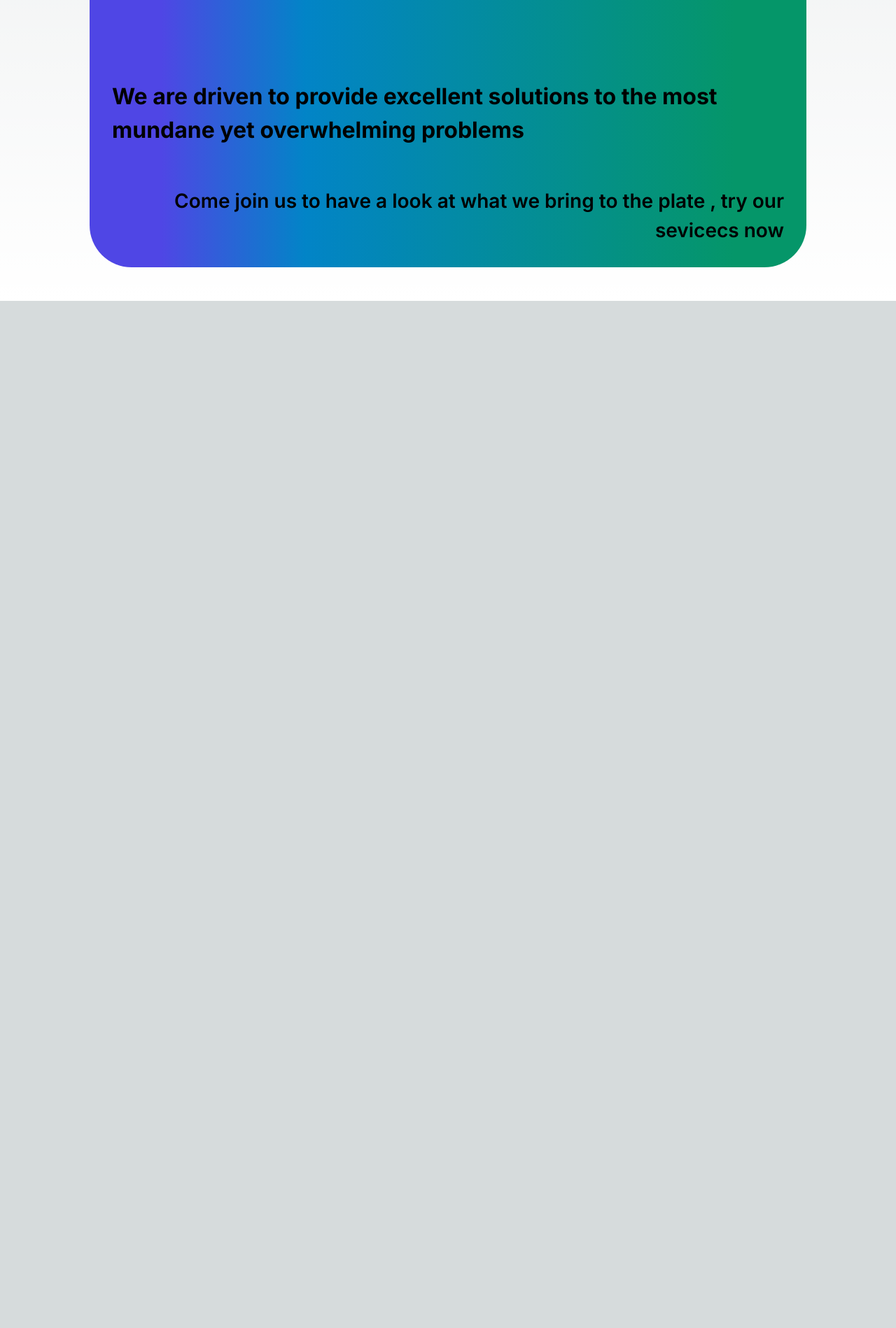
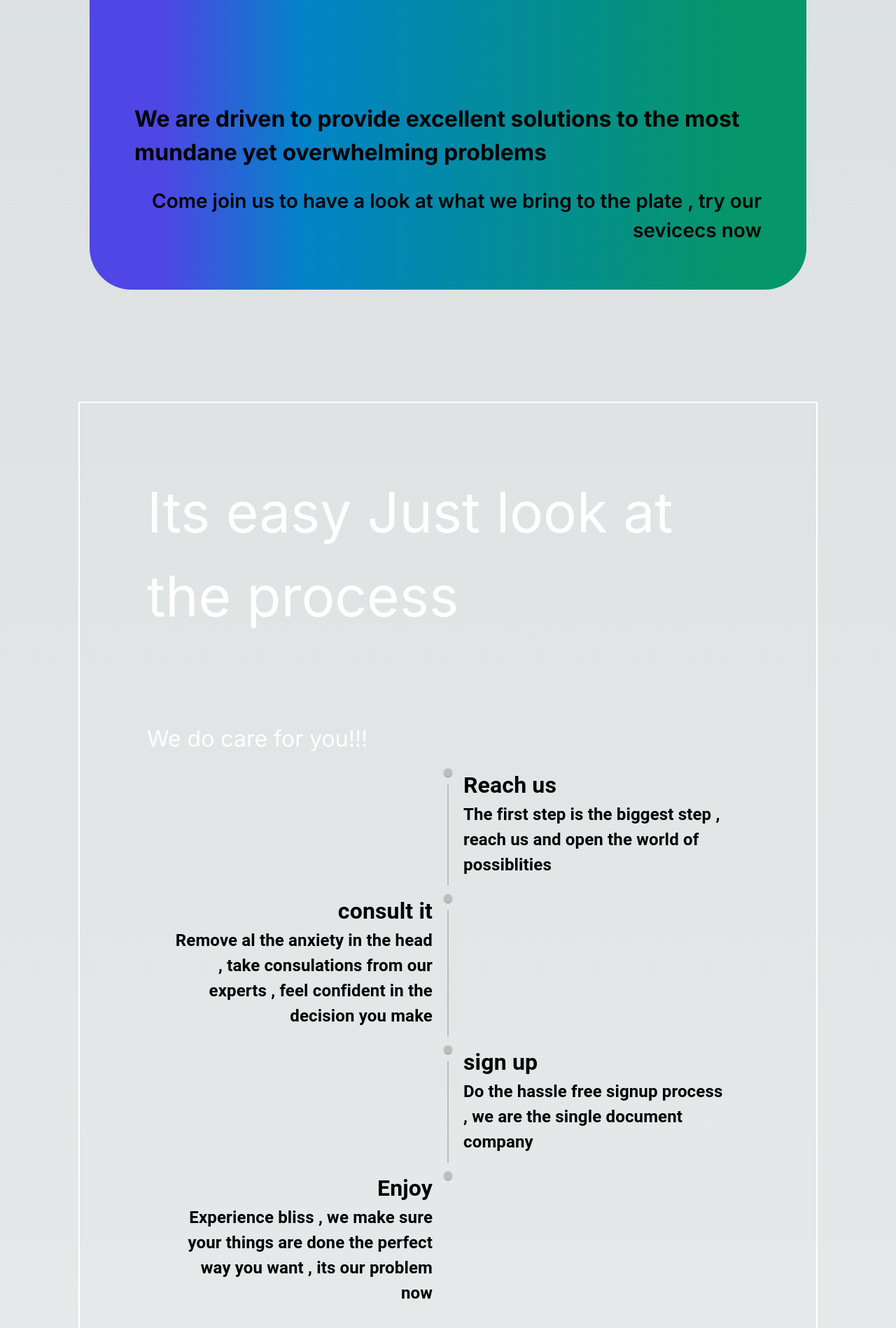
Before and after one commit to huzaifa9999/density, a Next.js app: page / in a window 1280 px wide. Shown: the part 1222-3120 px from the top of the page at 70% size. Before the commit the page ends 1652 px from the top, so only its background shows below. Built offline with nearby package versions, Linux system fonts and the light colour scheme.

Commit message:
added timeline and card carousle

```diff
--- a/app/globals.css
+++ b/app/globals.css
@@ -1,6 +1,8 @@
 @tailwind base;
 @tailwind components;
 @tailwind utilities;
+@import "react-alice-carousel/lib/alice-carousel.css";
+
 
 :root {
   --foreground-rgb: 0, 0, 0;
--- a/app/page.js
+++ b/app/page.js
@@ -2,12 +2,16 @@
 import Nav from "@/components/Nav"
 import Hero from "@/components/Hero"
 import Intro from "@/components/Intro"
+import AlternateTimeline from "@/components/timeline"
+import Reviews from "@/components/reviews"
 const Home = () => {
   return (
   <>
     <Nav/>
     <Hero/>
     <Intro/>
+    <AlternateTimeline/>
+    <Reviews/>
   </>
   )
 }
--- /dev/null
+++ b/components/Card.jsx
@@ -0,0 +1,42 @@
+import * as React from 'react';
+import Card from '@mui/material/Card';
+import CardContent from '@mui/material/CardContent';
+import CardMedia from '@mui/material/CardMedia';
+import Typography from '@mui/material/Typography';
+import { CardActionArea } from '@mui/material';
+import Image from 'next/image';
+import Rating from '@mui/material/Rating';
+import Stack from '@mui/material';
+export default function ActionAreaCard(props) {
+  return (
+    // <Stack>
+    <>
+    <Card sx={{ width: 350,
+    height:300,
+    gap:6,
+background:"black"     }}>
+      <CardActionArea
+      sx={{width: 350,
+    height:300,
+    color:"black"}}
+    className='border-2 border-white'
+    >
+        <CardContent className='border-2 border-white' sx={{padding:1,
+        margin:3
+        }}>
+          <Typography gutterBottom variant="h3" color="white">
+         {props.name}
+          </Typography>
+          <Typography variant="h5" color="white">
+          {props.title}
+          </Typography>
+        </CardContent>
+      </CardActionArea>
+
+
+    </Card>
+    <Rating name="half-rating-read" Value={4.5} precision={0.5} readOnly />
+    </>
+    // </Stack>
+  );
+}
--- a/components/Intro.jsx
+++ b/components/Intro.jsx
@@ -1,5 +1,6 @@
 import React from "react";
 import Image from "next/image";
+
 const Intro = () => {
   return (
     <div className="flex  justify-center items-center">
@@ -24,11 +25,11 @@ const Intro = () => {
         </div>
 
 
-<div className="flex  flex-col justify-left items-center bottom-[3rem] top-[3rem]">
-    <h2 className="text-black text-[2rem] font-bold text-left p-[1rem]"> We are driven to provide excellent solutions to the most mundane yet overwhelming problems</h2>
+<div className="flex  flex-col justify-left items-center bottom-[3rem] top-[3rem] p-[3rem]">
+    <h2 className="text-black text-[2rem] font-bold text-left"> We are driven to provide excellent solutions to the most mundane yet overwhelming problems</h2>
     <br/>
 
-    <h3 className="text-black text-[1.75rem] text-right font-semibold p-[1rem]"> Come join us to have a look at what we bring to the plate , try our sevicecs now</h3>
+    <h3 className="text-black text-[1.75rem] text-right font-semibold "> Come join us to have a look at what we bring to the plate , try our sevicecs now</h3>
 </div>
       </div>
     </div>
--- /dev/null
+++ b/components/data.jsx
@@ -0,0 +1,31 @@
+const Data=[
+    {
+      name:"Deepak",
+      title:"They do have an experts team , wish had found them sooner"
+    },
+    {
+      name:"Yash",
+      title:"was afarid of doing this , took a long time to gain trust , but they dealt with utmost patience"
+    },
+    {
+      name:"Raj",
+      title:"The bestconsulatans i have seen , now i am a expert"
+    },{
+      name:"Rohan",
+      title:"Well they do deliver what they say "
+    },
+    {
+      name:"Puneet",
+      title:"A fool is the one , who let go of these opportunitites"
+
+    },
+    {
+      name:"Vivek",
+      title:"My saviour , who gave me financial stability"
+    },
+    {
+      name:"Aman",
+      title:"Its a miracle , that they are changing so many lives at once"
+    },
+  ]
+  export default Data;
--- /dev/null
+++ b/components/reviews.jsx
@@ -0,0 +1,40 @@
+"use client";
+import React from "react";
+import AliceCarousel from "react-alice-carousel";
+import Data from "./data";
+import Card from "./Card";
+const Reviews = () => {
+  const responsive = {
+    0: {
+      items: 2,
+    },
+    512: {
+      items: 3,
+    },
+  };
+  return (
+    <>
+
+    <h2 className="font-semibold text-white text-[3rem] text-center"> Let our reviews speak the truth</h2>
+      <div className="flex justify-center items-center p-[5rem] m-[5rem]">
+        <AliceCarousel
+          mouseTracking
+          infinite
+          autoPlayInterval={1000}
+          animationDuration={1500}
+          disableDotsControls
+          disableButtonsControls
+          responsive={responsive}
+          autoPlay
+        >
+           {Data.map((e)=>{
+       return (
+       <Card name={e.name} title={e.title}/>
+     );})}
+        </AliceCarousel>
+      </div>
+    </>
+  );
+};
+
+export default Reviews;
--- /dev/null
+++ b/components/timeline.jsx
@@ -0,0 +1,77 @@
+"use client";
+import * as React from "react";
+import Timeline from "@mui/lab/Timeline";
+import TimelineItem from "@mui/lab/TimelineItem";
+import TimelineSeparator from "@mui/lab/TimelineSeparator";
+import TimelineConnector from "@mui/lab/TimelineConnector";
+import TimelineContent from "@mui/lab/TimelineContent";
+import TimelineDot from "@mui/lab/TimelineDot";
+
+export default function AlternateTimeline() {
+  return (
+
+    <div className="flex  flex-col items-center justify-center p-[6rem] m-[7rem] border-2 border-white">
+    <div className="flex flex-col text-[5rem] text-white">
+<h1> Its easy Just look at the process </h1>
+
+<br/>
+<h2 className="text-[2rem] "> We do care for you!!!</h2>
+    </div>
+    <Timeline position="alternate">
+      <TimelineItem>
+        <TimelineSeparator>
+          <TimelineDot />
+          <TimelineConnector />
+        </TimelineSeparator>
+        <TimelineContent sx={{ py: "12px", px: 2 }}>
+          <h1 className="text-[2rem] font-bold">Reach us</h1>
+          <h2 className="text-[1.5rem] font-semibold">
+            {" "}
+            The first step is the biggest step , reach us and open the world of
+            possiblities
+          </h2>
+        </TimelineContent>
+      </TimelineItem>
+      <TimelineItem>
+        <TimelineSeparator>
+          <TimelineDot />
+          <TimelineConnector />
+        </TimelineSeparator>
+
+        <TimelineContent sx={{ py: "12px", px: 2 }}>
+          <h1 className="text-[2rem] font-bold">consult it</h1>
+          <h2 className="text-[1.5rem] font-semibold">
+            Remove al the anxiety in the head , take consulations from our
+            experts , feel confident in the decision you make
+          </h2>
+        </TimelineContent>
+      </TimelineItem>
+      <TimelineItem>
+        <TimelineSeparator>
+          <TimelineDot />
+          <TimelineConnector />
+        </TimelineSeparator>
+        <TimelineContent sx={{ py: "12px", px: 2 }}>
+          <h1 className="text-[2rem] font-bold">sign up </h1>
+          <h2 className="text-[1.5rem] font-semibold">
+            Do the hassle free signup process , we are the single document
+            company
+          </h2>
+        </TimelineContent>
+      </TimelineItem>
+      <TimelineItem>
+        <TimelineSeparator>
+          <TimelineDot />
+        </TimelineSeparator>
+        <TimelineContent sx={{ py: "12px", px: 2 }}>
+          <h1 className="text-[2rem] font-bold">Enjoy </h1>
+          <h2 className="text-[1.5rem] font-semibold">
+            Experience bliss , we make sure your things are done the perfect way
+            you want , its our problem now
+          </h2>
+        </TimelineContent>
+      </TimelineItem>
+    </Timeline>
+    </div>
+  );
+}
--- a/package.json
+++ b/package.json
@@ -12,11 +12,13 @@
     "@emotion/react": "^11.11.0",
     "@emotion/styled": "^11.11.0",
     "@mui/icons-material": "^5.11.16",
+    "@mui/lab": "^5.0.0-alpha.132",
     "@mui/material": "^5.13.3",
     "autoprefixer": "10.4.14",
     "next": "13.4.4",
     "postcss": "8.4.24",
     "react": "18.2.0",
+    "react-alice-carousel": "^2.7.1",
     "react-dom": "18.2.0",
     "react-router-dom": "^6.11.2",
     "tailwindcss": "3.3.2"
```
Also changed, not shown: 1 other file (tests, documents, lock files or other folders).
